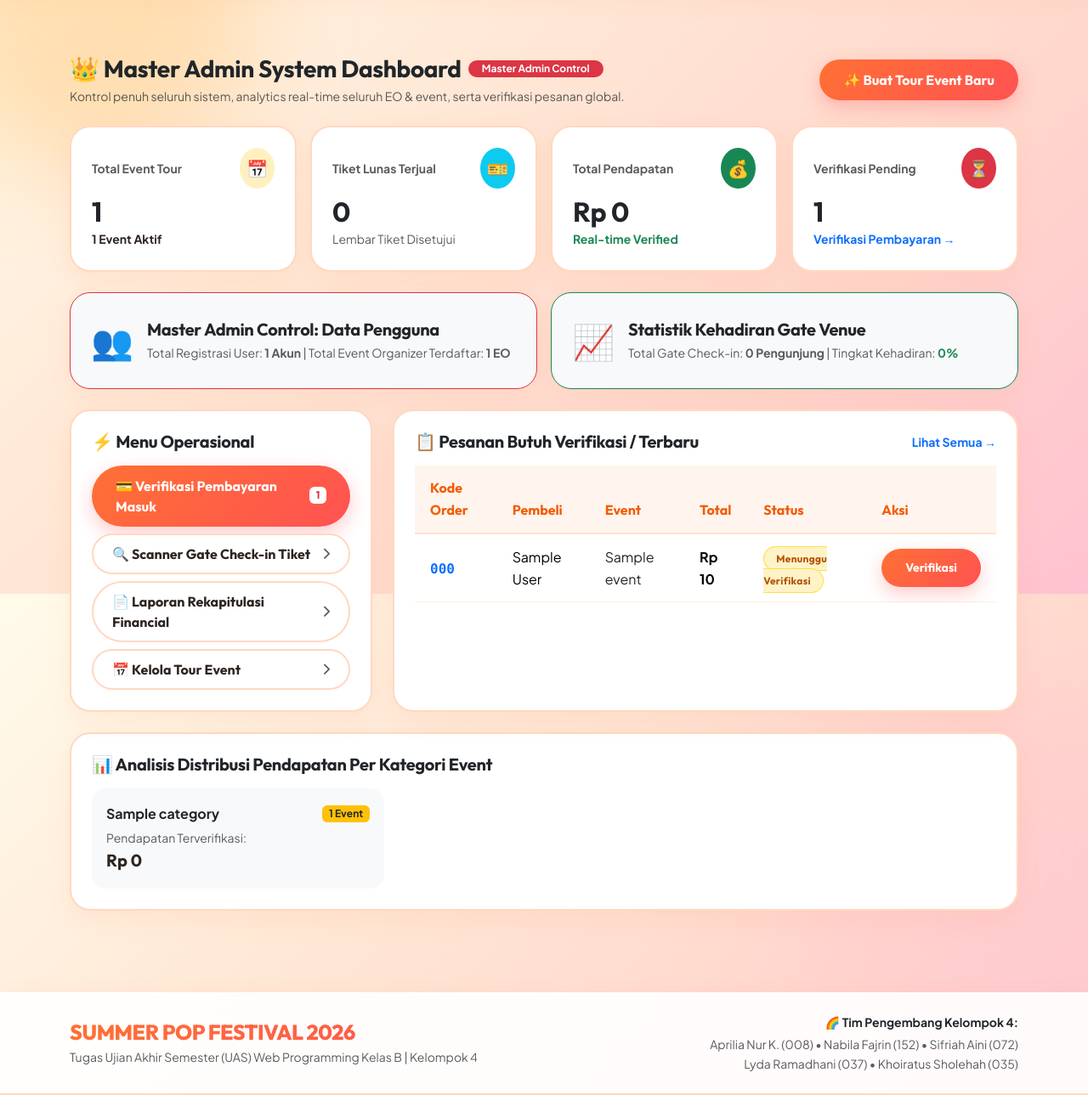
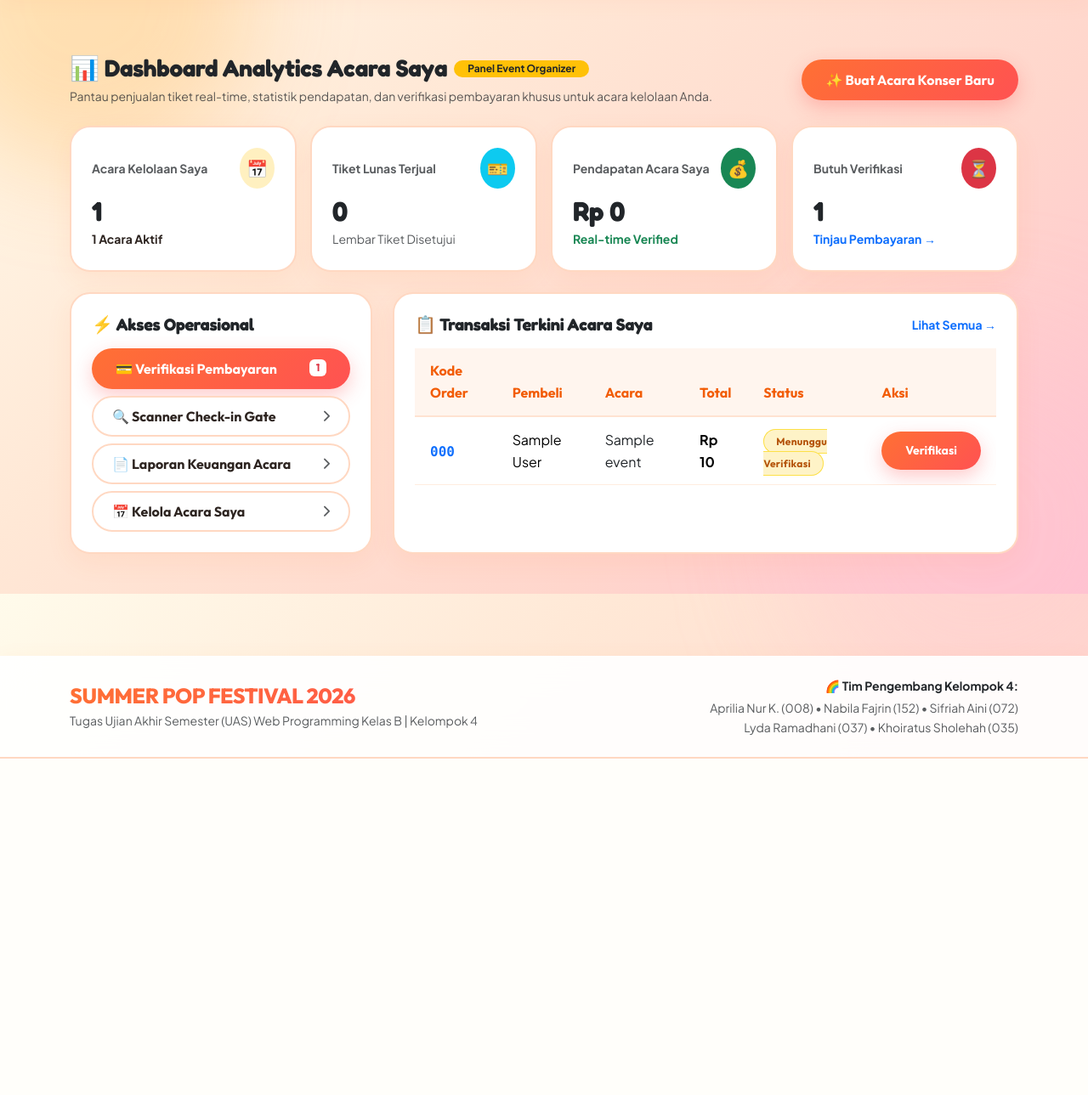
Before and after one commit to lydaramadhani/WEB-KELOMPOK-4, a Django app: page /organizer/dashboard/ in a window 1280 px wide; the page is wider, and only the part inside the window is pictured. Shown: the part 101-1390 px from the top of that part at 85% size. After the commit the page ends 994 px from the top of that part, so only its background shows below. Run offline with Django 5.2, Linux system fonts and the light colour scheme; a user stored in the database is signed in; tables that the repository leaves empty hold one stand-in row (values such as "Sample post").

Commit message:
Menambahkan hak akses pembuat acara

```diff
--- a/events/views.py
+++ b/events/views.py
@@ -330,10 +330,10 @@ def organizer_dashboard_view(request):
 
     paid_orders = related_orders.filter(payment_status='PAID')
     pending_orders = related_orders.filter(payment_status='PENDING')
-
+# Penghasilan & Penjualan khusus acara milik EO yang sedang login
     total_tickets_sold = paid_orders.aggregate(Sum('quantity'))['quantity__sum'] or 0
     total_revenue = paid_orders.aggregate(Sum('total_amount'))['total_amount__sum'] or 0
-
+# Data Real-time Tiket & Check-in Gate khusus acara EO ini
     tickets_created = Ticket.objects.filter(order__in=paid_orders)
     total_tickets_created = tickets_created.count()
     total_checked_in = tickets_created.filter(is_checked_in=True).count()
--- a/templates/organizer/dashboard.html
+++ b/templates/organizer/dashboard.html
@@ -1,144 +1,115 @@
 {% extends 'base.html' %}
-{% block title %}{% if is_master_admin %}Master Admin System Dashboard{% else %}Organizer Analytics Dashboard{% endif %} - Summer Pop Festival{% endblock %}
+{% block title %}Dashboard Pembuat Acara - Summer Pop Festival{% endblock %}
 
 {% block content %}
 <div class="container py-4">
 
-  <!-- Header -->
+  <!-- Header Pembuat Acara -->
   <div class="d-flex justify-content-between align-items-center mb-4">
     <div>
       <div class="d-flex align-items-center gap-2 mb-1">
-        <h3 class="fw-bold text-dark mb-0" style="font-family: 'Outfit', sans-serif;">
-          {% if is_master_admin %}👑 Master Admin System Dashboard{% else %}📊 Event Organizer (EO) Dashboard{% endif %}
+        <h3 class="fw-bold text-dark mb-0" style="font-family: 'Fredoka', sans-serif;">
+          📊 Dashboard Analytics Acara Saya
         </h3>
-        <span class="badge {% if is_master_admin %}bg-danger text-white{% else %}bg-warning text-dark{% endif %} px-3 py-1.5 rounded-pill">
-          {% if is_master_admin %}Master Admin Control{% else %}EO Panel{% endif %}
+        <span class="badge bg-warning text-dark px-3 py-1.5 rounded-pill fw-bold">
+          Panel Event Organizer
         </span>
       </div>
       <p class="text-muted small mb-0">
-        {% if is_master_admin %}
-          Kontrol penuh seluruh sistem, analytics real-time seluruh EO & event, serta verifikasi pesanan global.
-        {% else %}
-          Analytics real-time & verifikasi pesanan khusus event tour kelolaan Anda.
-        {% endif %}
+        Pantau penjualan tiket real-time, statistik pendapatan, dan verifikasi pembayaran khusus untuk acara kelolaan Anda.
       </p>
     </div>
     <a href="{% url 'organizer_event_create' %}" class="btn btn-coral">
-      ✨ Buat Tour Event Baru
+      ✨ Buat Acara Konser Baru
     </a>
   </div>
 
-  <!-- Metric Analytics Cards -->
+  <!-- Kartu Analitik Real-time Acara EO -->
   <div class="row g-3 mb-4">
+
+    <!-- Total Acara Saya -->
     <div class="col-6 col-md-3">
       <div class="cute-card p-3 p-md-4">
         <div class="d-flex justify-content-between align-items-center mb-2">
-          <small class="text-muted fw-bold">Total Event Tour</small>
+          <small class="text-muted fw-bold">Acara Kelolaan Saya</small>
           <div class="rounded-circle bg-warning bg-opacity-25 p-2 text-orange fs-5">📅</div>
         </div>
-        <h2 class="fw-bold text-dark mb-0" style="font-family: 'Outfit', sans-serif;">{{ total_events }}</h2>
-        <small class="text-orange fw-bold">{{ active_events }} Event Aktif</small>
+        <h2 class="fw-bold text-dark mb-0" style="font-family: 'Fredoka', sans-serif;">{{ total_events }}</h2>
+        <small class="text-orange fw-bold">{{ active_events }} Acara Aktif</small>
       </div>
     </div>
 
+    <!-- Tiket Terjual -->
     <div class="col-6 col-md-3">
       <div class="cute-card p-3 p-md-4">
         <div class="d-flex justify-content-between align-items-center mb-2">
           <small class="text-muted fw-bold">Tiket Lunas Terjual</small>
           <div class="rounded-circle bg-info bg-opacity-15 p-2 text-info fs-5">🎫</div>
         </div>
-        <h2 class="fw-bold text-dark mb-0" style="font-family: 'Outfit', sans-serif;">{{ total_tickets_sold }}</h2>
+        <h2 class="fw-bold text-dark mb-0" style="font-family: 'Fredoka', sans-serif;">{{ total_tickets_sold }}</h2>
         <small class="text-muted">Lembar Tiket Disetujui</small>
       </div>
     </div>
 
+    <!-- Total Pendapatan EO -->
     <div class="col-6 col-md-3">
       <div class="cute-card p-3 p-md-4">
         <div class="d-flex justify-content-between align-items-center mb-2">
-          <small class="text-muted fw-bold">Total Pendapatan</small>
+          <small class="text-muted fw-bold">Pendapatan Acara Saya</small>
           <div class="rounded-circle bg-success bg-opacity-15 p-2 text-success fs-5">💰</div>
         </div>
-        <h2 class="fw-bold text-dark mb-0" style="font-family: 'Outfit', sans-serif;">Rp {{ total_revenue|floatformat:0 }}</h2>
+        <h2 class="fw-bold text-dark mb-0" style="font-family: 'Fredoka', sans-serif;">Rp {{ total_revenue|floatformat:0 }}</h2>
         <small class="text-success fw-bold">Real-time Verified</small>
       </div>
     </div>
 
+    <!-- Verifikasi Pending -->
     <div class="col-6 col-md-3">
       <div class="cute-card p-3 p-md-4">
         <div class="d-flex justify-content-between align-items-center mb-2">
-          <small class="text-muted fw-bold">Verifikasi Pending</small>
+          <small class="text-muted fw-bold">Butuh Verifikasi</small>
           <div class="rounded-circle bg-danger bg-opacity-15 p-2 text-danger fs-5">⏳</div>
         </div>
-        <h2 class="fw-bold text-dark mb-0" style="font-family: 'Outfit', sans-serif;">{{ pending_orders_count }}</h2>
-        <a href="{% url 'organizer_order_list' %}?status=PENDING" class="small text-orange fw-bold text-decoration-none">Verifikasi Pembayaran →</a>
+        <h2 class="fw-bold text-dark mb-0" style="font-family: 'Fredoka', sans-serif;">{{ pending_orders_count }}</h2>
+        <a href="{% url 'organizer_order_list' %}?status=PENDING" class="small text-orange fw-bold text-decoration-none">Tinjau Pembayaran →</a>
       </div>
     </div>
+
   </div>
 
-  <!-- Master Admin Specific Widgets vs EO Widgets -->
-  {% if is_master_admin %}
-    <div class="row g-3 mb-4">
-      <div class="col-md-6">
-        <div class="cute-card p-4 bg-light border border-danger border-opacity-30">
-          <div class="d-flex align-items-center gap-3">
-            <span class="fs-1">👥</span>
-            <div>
-              <h5 class="fw-bold text-dark mb-1" style="font-family: 'Outfit', sans-serif;">Master Admin Control: Data Pengguna</h5>
-              <div class="small text-muted">
-                Total Registrasi User: <strong>{{ user_count }} Akun</strong> | Total Event Organizer Terdaftar: <strong>{{ organizer_count }} EO</strong>
-              </div>
-            </div>
-          </div>
-        </div>
-      </div>
-      <div class="col-md-6">
-        <div class="cute-card p-4 bg-light border border-success border-opacity-30">
-          <div class="d-flex align-items-center gap-3">
-            <span class="fs-1">📈</span>
-            <div>
-              <h5 class="fw-bold text-dark mb-1" style="font-family: 'Outfit', sans-serif;">Statistik Kehadiran Gate Venue</h5>
-              <div class="small text-muted">
-                Total Gate Check-in: <strong>{{ total_checked_in }} Pengunjung</strong> | Tingkat Kehadiran: <strong class="text-success">{{ attendance_rate }}%</strong>
-              </div>
-            </div>
-          </div>
-        </div>
-      </div>
-    </div>
-  {% endif %}
+  <!-- Menu Operasional & Tabel Transaksi Terkini -->
+  <div class="row g-4 mb-4">
 
-  <!-- Quick Actions & Recent Verification Table -->
-  <div class="row g-4 mb-4">
     <!-- Quick Actions -->
     <div class="col-md-4">
       <div class="cute-card p-4 h-100">
-        <h5 class="fw-bold text-dark mb-3" style="font-family: 'Outfit', sans-serif;">⚡ Menu Operasional</h5>
+        <h5 class="fw-bold text-dark mb-3" style="font-family: 'Fredoka', sans-serif;">⚡ Akses Operasional</h5>
         <div class="vstack gap-2">
           <a href="{% url 'organizer_order_list' %}?status=PENDING" class="btn btn-coral text-start py-2.5 d-flex align-items-center justify-content-between text-white">
-            <span>💳 Verifikasi Pembayaran Masuk</span>
+            <span>💳 Verifikasi Pembayaran</span>
             <span class="badge bg-white text-danger font-weight-bold">{{ pending_orders_count }}</span>
           </a>
           <a href="{% url 'organizer_ticket_validation' %}" class="btn btn-outline-cute text-start py-2.5 d-flex align-items-center justify-content-between">
-            <span>🔍 Scanner Gate Check-in Tiket</span>
+            <span>🔍 Scanner Check-in Gate</span>
             <i class="fa-solid fa-chevron-right small text-muted"></i>
           </a>
           <a href="{% url 'organizer_reports' %}" class="btn btn-outline-cute text-start py-2.5 d-flex align-items-center justify-content-between">
-            <span>📄 Laporan Rekapitulasi Financial</span>
+            <span>📄 Laporan Keuangan Acara</span>
             <i class="fa-solid fa-chevron-right small text-muted"></i>
           </a>
           <a href="{% url 'organizer_event_list' %}" class="btn btn-outline-cute text-start py-2.5 d-flex align-items-center justify-content-between">
-            <span>📅 Kelola Tour Event</span>
+            <span>📅 Kelola Acara Saya</span>
             <i class="fa-solid fa-chevron-right small text-muted"></i>
           </a>
         </div>
       </div>
     </div>
 
-    <!-- Recent Orders for Verification -->
+    <!-- Table Orders Terbaru Khusus Acara EO Ini -->
     <div class="col-md-8">
       <div class="cute-card p-4 h-100">
         <div class="d-flex justify-content-between align-items-center mb-3">
-          <h5 class="fw-bold text-dark mb-0" style="font-family: 'Outfit', sans-serif;">📋 Pesanan Butuh Verifikasi / Terbaru</h5>
+          <h5 class="fw-bold text-dark mb-0" style="font-family: 'Fredoka', sans-serif;">📋 Transaksi Terkini Acara Saya</h5>
           <a href="{% url 'organizer_order_list' %}" class="small text-orange fw-bold text-decoration-none">Lihat Semua →</a>
         </div>
 
@@ -149,7 +120,7 @@
                 <tr>
                   <th>Kode Order</th>
                   <th>Pembeli</th>
-                  <th>Event</th>
+                  <th>Acara</th>
                   <th>Total</th>
                   <th>Status</th>
                   <th>Aksi</th>
@@ -182,31 +153,11 @@
             </table>
           </div>
         {% else %}
-          <p class="text-muted small my-4 text-center">Belum ada pesanan tiket.</p>
+          <p class="text-muted small my-4 text-center">Belum ada pesanan tiket pada acara Anda.</p>
         {% endif %}
       </div>
     </div>
-  </div>
 
-  <!-- Live Category Analytics Breakdown -->
-  <div class="cute-card p-4">
-    <h5 class="fw-bold text-dark mb-3" style="font-family: 'Outfit', sans-serif;">📊 Analisis Distribusi Pendapatan Per Kategori Event</h5>
-    <div class="row g-3">
-      {% for cat in category_analytics %}
-        <div class="col-md-4">
-          <div class="p-3 rounded-4 bg-light border border-light">
-            <div class="d-flex justify-content-between align-items-center mb-1">
-              <strong class="text-dark">{{ cat.name }}</strong>
-              <span class="badge bg-warning text-dark">{{ cat.event_count }} Event</span>
-            </div>
-            <small class="text-muted d-block">Pendapatan Terverifikasi:</small>
-            <div class="fs-5 fw-bold text-orange" style="font-family: 'Outfit', sans-serif;">
-              Rp {{ cat.revenue|default:0|floatformat:0 }}
-            </div>
-          </div>
-        </div>
-      {% endfor %}
-    </div>
   </div>
 
 </div>
```
Also changed, not shown: events/migrations/0005_merge_20260727_1448.py (added).
